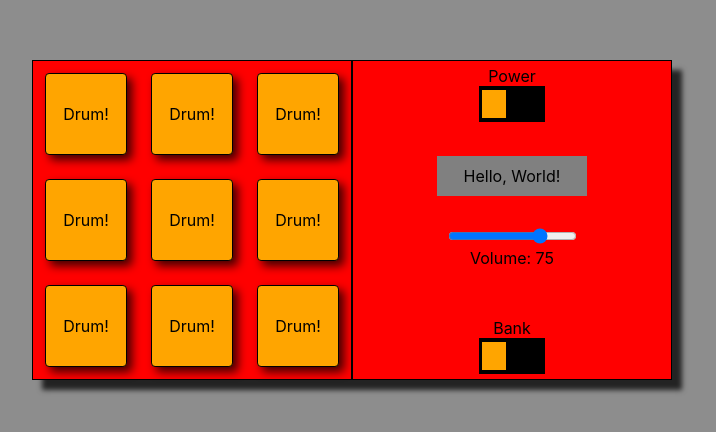
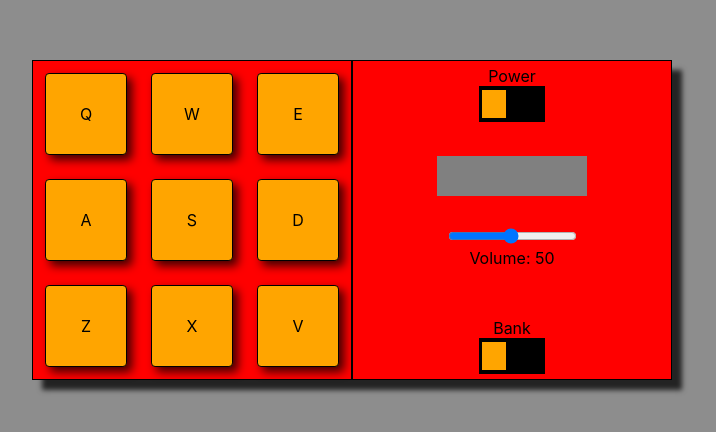
Before and after one commit to Kaleb-kougl/drum-machine, a React (Create React App) app: page / in a window 1280 px wide. Shown: the part 180-612 px from the top of the page, without its empty margins (288-1004 px from the left). Built offline with nearby package versions, Linux system fonts and the light colour scheme.

Commit message:
Adding event listener for keydown, linking up different sound-banks to switch, linking up lastPlayedSound to display, linking up volume control.

```diff
--- a/src/components/Card.js
+++ b/src/components/Card.js
@@ -8,9 +8,129 @@ class Card extends Component {
 
         this.state = {
             powerOn: true,
-            lastPlayedSound: 'Hello, World!',
-            volume: 75,
+            lastPlayedSound: '',
+            volume: 50,
             soundBank: true,
+            soundsArray: [[
+                {
+                    id:'Q',
+                    url:'https://s3.amazonaws.com/freecodecamp/drums/Heater-1.mp3',
+                    keyboardKey: 81,
+                    name: 'Heater 1',
+                },
+                {
+                    id:'W',
+                    url:'https://s3.amazonaws.com/freecodecamp/drums/Heater-2.mp3',
+                    keyboardKey: 87,
+                    name: 'Heater 2',
+                },
+                {
+                    id:'E',
+                    url:'https://s3.amazonaws.com/freecodecamp/drums/Heater-3.mp3',
+                    keyboardKey: 69,
+                    name: 'Heater 3',
+                },
+                {
+                    id:'A',
+                    url:'https://s3.amazonaws.com/freecodecamp/drums/Heater-4_1.mp3',
+                    keyboardKey: 65,
+                    name: 'Heater 4',
+                },
+                {
+                    id:'S',
+                    url:'https://s3.amazonaws.com/freecodecamp/drums/Heater-6.mp3',
+                    keyboardKey: 83,
+                    name: 'Heater 5',
+                },
+                {
+                    id:'D',
+                    url:'https://s3.amazonaws.com/freecodecamp/drums/Dsc_Oh.mp3',
+                    keyboardKey: 68,
+                    name: 'High Hat',
+                },
+                {
+                    id:'Z',
+                    url:'https://s3.amazonaws.com/freecodecamp/drums/Kick_n_Hat.mp3',
+                    keyboardKey: 90,
+                    name: 'Kick/High Hat',
+                },
+                {
+                    id:'X',
+                    url:'https://s3.amazonaws.com/freecodecamp/drums/RP4_KICK_1.mp3',
+                    keyboardKey: 88,
+                    name: 'Kick',
+                },
+                {
+                    id:'V',
+                    url:'https://s3.amazonaws.com/freecodecamp/drums/Cev_H2.mp3',
+                    keyboardKey: 67,
+                    name: 'Closed HH',
+                },
+            ], [
+                {
+                    id:'Q',
+                    url:'https://s3.amazonaws.com/freecodecamp/drums/Chord_1.mp3',
+                    keyboardKey: 81,
+                    name: 'Chord 1',
+                },
+                {
+                    id:'W',
+                    url:'https://s3.amazonaws.com/freecodecamp/drums/Chord_2.mp3',
+                    keyboardKey: 87,
+                    name: 'Chord 2',
+                },
+                {
+                    id:'E',
+                    url:'https://s3.amazonaws.com/freecodecamp/drums/Chord_3.mp3',
+                    keyboardKey: 69,
+                    name: 'Chord 3',
+                },
+                {
+                    id:'A',
+                    url:'https://s3.amazonaws.com/freecodecamp/drums/Give_us_a_light.mp3',
+                    keyboardKey: 65,
+                    name: 'Shaker',
+                },
+                {
+                    id:'S',
+                    url:'https://s3.amazonaws.com/freecodecamp/drums/Dry_Ohh.mp3',
+                    keyboardKey: 83,
+                    name: 'Open HH',
+                },
+                {
+                    id:'D',
+                    url:'https://s3.amazonaws.com/freecodecamp/drums/Bld_H1.mp3',
+                    keyboardKey: 68,
+                    name: 'Closed HH',
+                },
+                {
+                    id:'Z',
+                    url:'https://s3.amazonaws.com/freecodecamp/drums/punchy_kick_1.mp3',
+                    keyboardKey: 90,
+                    name: 'Punchy Kick',
+                },
+                {
+                    id:'X',
+                    url:'https://s3.amazonaws.com/freecodecamp/drums/side_stick_1.mp3',
+                    keyboardKey: 88,
+                    name: 'Side Stick',
+                },
+                {
+                    id:'V',
+                    url:'https://s3.amazonaws.com/freecodecamp/drums/Brk_Snr.mp3',
+                    keyboardKey: 67,
+                    name: 'Snare',
+                },
+            ]
+            ]
+        }
+    }
+
+    componentDidUpdate(preProps, prevState) {
+        if (prevState !== this.state) {
+            if (this.state.powerOn !== prevState.powerOn) {
+                this.setState({lastPlayedSound: ''})
+            }
         }
     }
 
@@ -28,7 +148,13 @@ class Card extends Component {
                 display: "flex",
                 flexDirection: "row",
             }}>
-            <DrumButtonsView />
+            <DrumButtonsView
+                soundsArray={this.state.soundsArray}
+                volume={this.state.volume}
+                powerOn={this.state.powerOn}
+                soundBank={this.state.soundBank}
+                changeLastPlayedSound={(lastPlayedSound) => this.setState({lastPlayedSound})}
+            />
             <ControlsView
                 powerOn={this.state.powerOn}
                 changePower={(powerOn) => this.setState({powerOn})}
--- a/src/components/DrumButton.js
+++ b/src/components/DrumButton.js
@@ -1,19 +1,59 @@
-import React from 'react';
+import React, { Component } from 'react';
 
-const DrumButton = () => {
+class DrumButton extends Component {
+    constructor(props) {
+        super(props);
+    }
+
+    componentDidUpdate() {
+        let audio = document.getElementById(this.props.attributes.id);
+        audio.volume = (this.props.volume) / 100.0;
+    }
+
+    componentDidMount() {
+        let audio = document.getElementById(this.props.attributes.id);
+        audio.volume = (this.props.volume) / 100.0;
+        document.addEventListener('keydown', this.handleKeyDown.bind(this));
+    }
+
+    componentWillUnmount() {
+        document.removeEventListener('keydown', this.handleKeyDown.bind(this));
+    }
+
+    handleClick() {
+        if (this.props.powerOn) {
+            let audio = document.getElementById(this.props.attributes.id);
+            audio.pause();
+            this.props.changeLastPlayedSound(this.props.attributes.name);
+            audio.currentTime = 0;
+            audio.play();
+        }
+    }
+
+    handleKeyDown = (event) => {
+        if ( event.keyCode === this.props.attributes.keyboardKey) {
+            this.handleClick();
+        }
+    }
+
+    render() {
 
         return(
             <div
+                id={this.props.attributes.name}
                 className="button"
                 style={ styles }
                 onClick={() => {
-                console.log('click');
+                    this.handleClick();
                 }}
+                onKeyDown={() => {console.log('key pressed!')}}
             >
-            Drum!
+            <audio id={this.props.attributes.id} src={this.props.attributes.url} volume={0.1}/>
+            {this.props.attributes.id}
             </div>
-    );
+        )
     }
+};
 
 const styles = {
     borderColor: 'black',
--- a/src/components/DrumButtonsView.js
+++ b/src/components/DrumButtonsView.js
@@ -1,7 +1,21 @@
 import React from 'react';
 import { DrumButton } from './DrumButton';
 
-const DrumButtonsView = () => {
+const DrumButtonsView = (props) => {
+  if (props.soundBank) {
+    var bank = 0;
+  } else {
+    bank = 1;
+  }
+  let buttons = [];
+  for (let i = 0; i < 9; i++) {
+    buttons.push( <DrumButton
+      key={i}
+      attributes={props.soundsArray[bank][i]}
+      volume={props.volume}
+      powerOn={props.powerOn}
+      changeLastPlayedSound={props.changeLastPlayedSound} />);
+  }
 
   return (
     <div style={{
@@ -15,18 +29,9 @@ const DrumButtonsView = () => {
         alignContent: 'space-around',
         padding: 0,
     }}>
-    <DrumButton />
-    <DrumButton />
-    <DrumButton />
-    <DrumButton />
-    <DrumButton />
-    <DrumButton />
-    <DrumButton />
-    <DrumButton />
-    <DrumButton />
+    {buttons}
     </div>
   );
-
 };
 
 export { DrumButtonsView };
--- a/src/components/ToggleSwitch.js
+++ b/src/components/ToggleSwitch.js
@@ -23,9 +23,9 @@ const ToggleSwitch = (props) => {
                 onClick={() => props.changeState(!props.variableToToggle)}>
 
                 <div style={{
-                        width: '40%',
-                        height: '80%',
-                        backgroundColor: 'orange',
+                    width: '40%',
+                    height: '80%',
+                    backgroundColor: 'orange',
                 }} />
             </div>
         </div>
```
Lines whose indentation alone changed are shown as unchanged.
